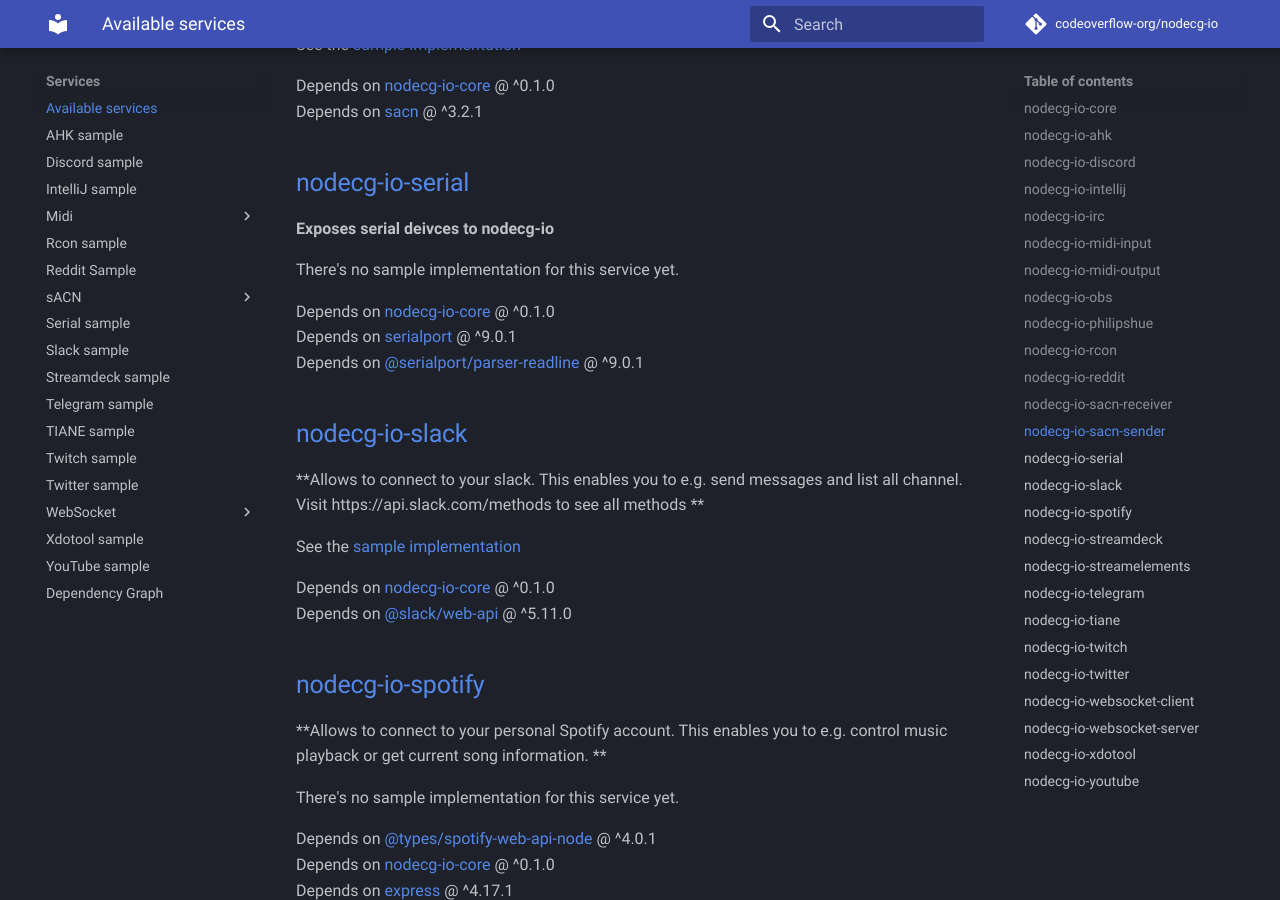
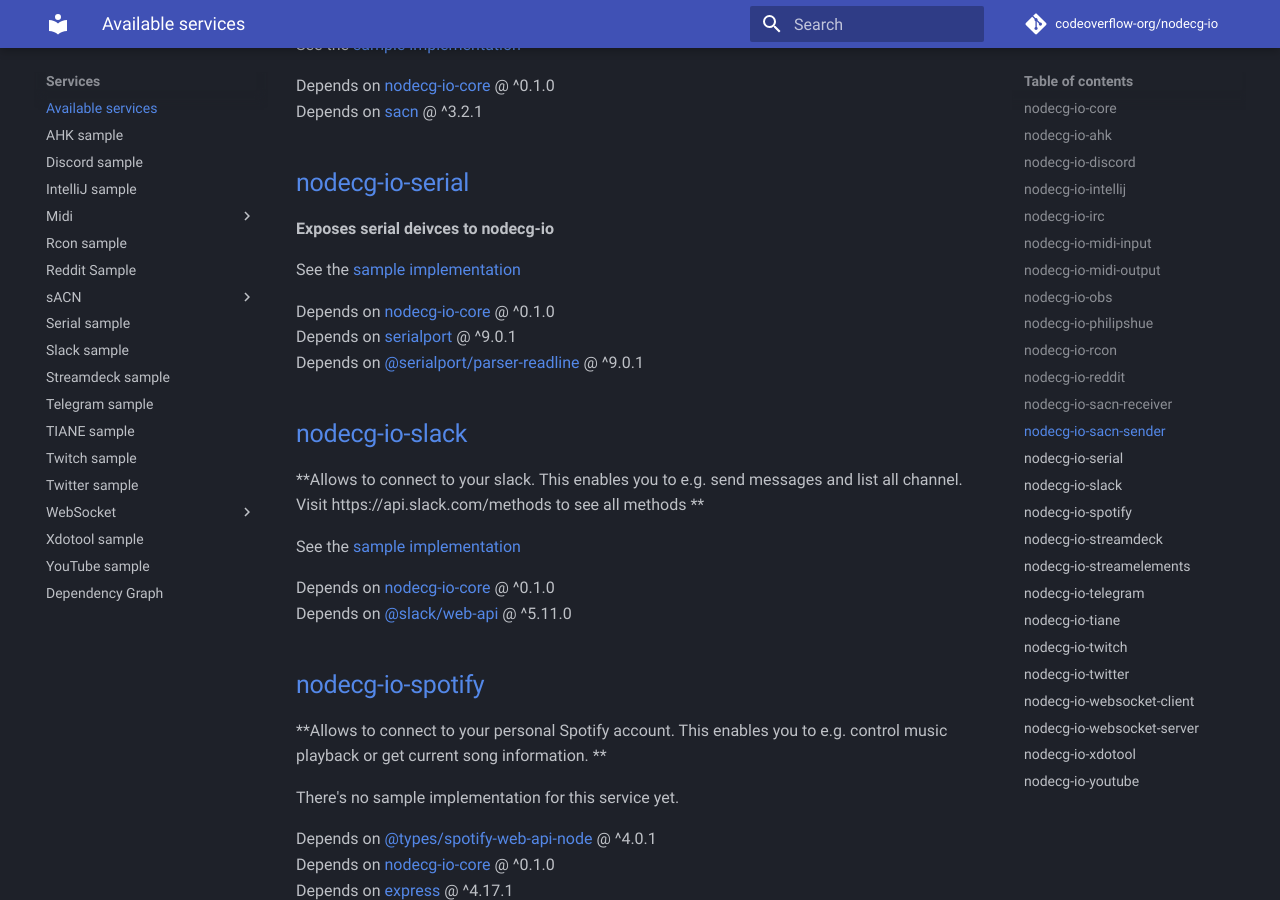
Before and after one commit to codeoverflow-org/nodecg-io-docs, an MkDocs documentation site: the page built from docs/services.md, in a window 1280 px wide and 900 px high, scrolled down 3028 px. Built offline with MkDocs 1.6.1 and Material for MkDocs 9.7.7, drawn with Linux system fonts in a browser that asks for light colours; comment, search, counter and statistics services are not loaded.

Commit message:
Update generated documentation ( codeoverflow-org/nodecg-io@842cd3f018c74f5372b2dff4af01c740f35264cb)

```diff
--- a/docs/services.md
+++ b/docs/services.md
@@ -123,7 +123,7 @@
 
 **Exposes serial deivces to nodecg-io**
 
-There's no sample implementation for this service yet.
+See the [sample implementation](samples/serial.md)
 
 Depends on [nodecg-io-core](https://github.com/codeoverflow-org/nodecg-io/tree/master/nodecg-io-core) @ ^0.1.0 <br>
 Depends on [serialport](https://www.npmjs.com/package/serialport) @ ^9.0.1 <br>
```
